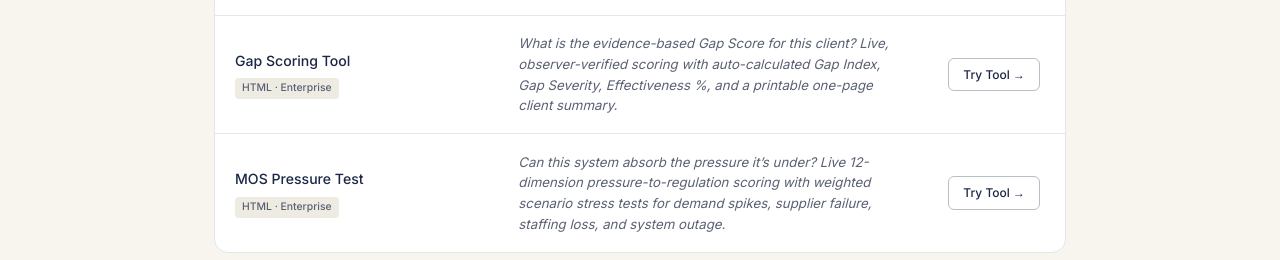
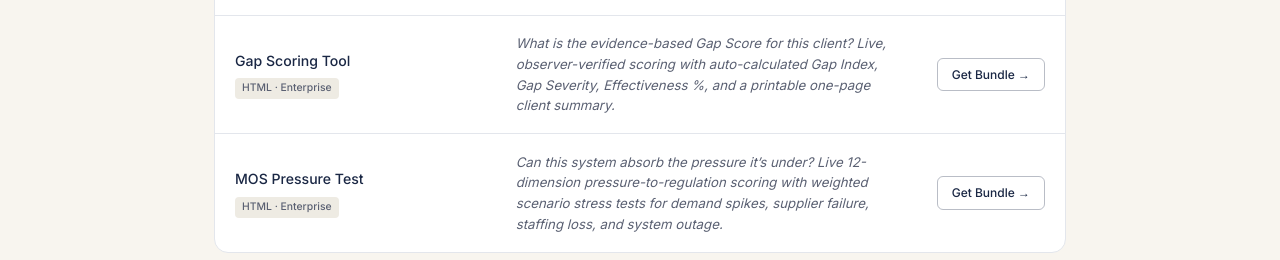
Before and after one commit to normanapplegate-design/MOSeisite, a plain HTML site: page tools.html in a window 1280 px wide. Shown: the part 3918-4178 px from the top of the page. Drawn offline with nearby package versions, Linux system fonts and the light colour scheme.

Commit message:
Update tools.html

```diff
--- a/tools.html
+++ b/tools.html
@@ -473,7 +473,7 @@
       <div class="cell">
         <div class="cell-problem">What is the evidence-based Gap Score for this client? Live, observer-verified scoring with auto-calculated Gap Index, Gap Severity, Effectiveness %, and a printable one-page client summary.</div>
       </div>
-      <div class="cell cell-action"><a href="gap-scoring-tool.html" class="tool-btn outline">Try Tool &rarr;</a></div>
+      <div class="cell cell-action"><a href="#contact" class="tool-btn outline">Get Bundle &rarr;</a></div>
     </div>
 
     <div class="tool-row">
@@ -484,7 +484,7 @@
       <div class="cell">
         <div class="cell-problem">Can this system absorb the pressure it&rsquo;s under? Live 12-dimension pressure-to-regulation scoring with weighted scenario stress tests for demand spikes, supplier failure, staffing loss, and system outage.</div>
       </div>
-      <div class="cell cell-action"><a href="mos-pressure-test.html" class="tool-btn outline">Try Tool &rarr;</a></div>
+      <div class="cell cell-action"><a href="#contact" class="tool-btn outline">Get Bundle &rarr;</a></div>
     </div>
 
   </div>
```
